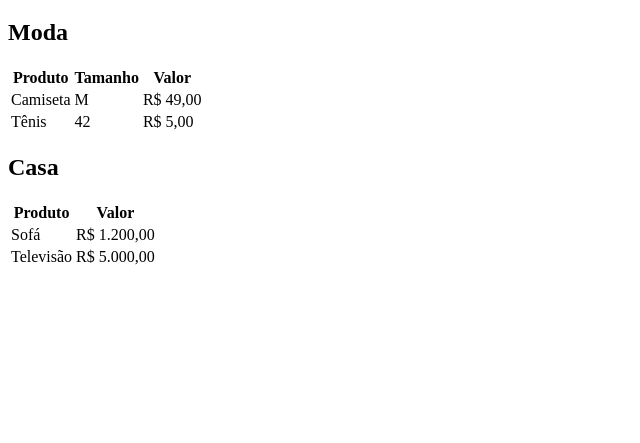
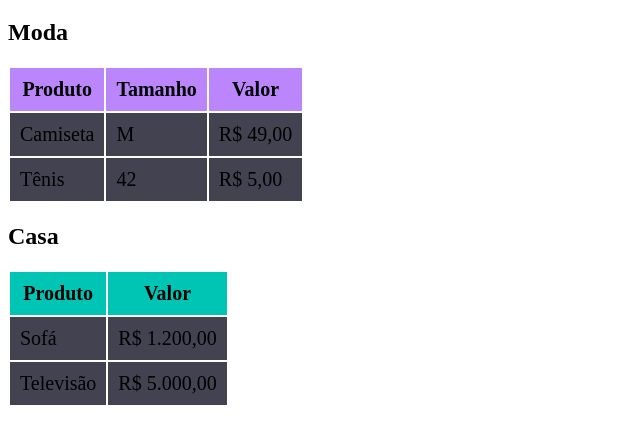
Before and after one commit to OVictorSantos/quest-html-e-css-basico, a plain HTML site: page index.html in a window 1280 px wide. Shown: the part 61-504 px from the top of the page, without its empty margins (0-640 px from the left). Drawn offline with Linux system fonts and the light colour scheme.

Commit message:
Projeto quest HTML e CSS basicos pronto

```diff
--- a/index.html
+++ b/index.html
@@ -5,6 +5,7 @@
     <meta http-equiv="X-UA-Compatible" content="IE=edge">
     <meta name="viewport" content="width=device-width, initial-scale=1.0">
     <title>Quest html e css basico</title>
+    <link rel="stylesheet" href="style.css">
 </head>
 <body>
     <h1>Quest html e css basico</h1>
@@ -13,43 +14,43 @@
 
     <table>
         <tr>
-            <th>
+            <th class="cabecalho-moda">
                 Produto
             </th>
 
-            <th>
+            <th class="cabecalho-moda">
                 Tamanho
             </th>
 
-            <th>
+            <th class="cabecalho-moda">
                 Valor
             </th>
         </tr>
 
         <tr>
-            <td>
+            <td class="dados-padrao">
                 Camiseta
             </td>
 
-            <td>
+            <td class="dados-padrao">
                 M
             </td>
 
-            <td>
+            <td class="dados-padrao">
                 R$ 49,00
             </td>
         </tr>
 
         <tr>
-            <td>
+            <td class="dados-padrao">
                 Tênis
             </td>
 
-            <td>
+            <td class="dados-padrao">
                 42
             </td>
 
-            <td>
+            <td class="dados-padrao">
                 R$ 5,00
             </td>
         </tr>
@@ -60,11 +61,11 @@
     <table>
         <tr>
 
-            <th>
+            <th class="cabecalho-casa">
                 Produto
             </th>
 
-            <th>
+            <th class="cabecalho-casa">
                 Valor
             </th>
 
@@ -72,11 +73,11 @@
 
         <tr>
 
-            <td>
+            <td class="dados-padrao">
                 Sofá
             </td>
 
-            <td>
+            <td class="dados-padrao">
                 R$ 1.200,00
             </td>
 
@@ -84,11 +85,11 @@
 
         <tr>
 
-            <td>
+            <td class="dados-padrao">
                 Televisão
             </td>
 
-            <td>
+            <td class="dados-padrao">
                 R$ 5.000,00
             </td>
 
--- /dev/null
+++ b/style.css
@@ -0,0 +1,16 @@
+.cabecalho-casa, .cabecalho-moda, .dados-padrao {
+    padding: 10px;
+    font-size: 20px;
+}
+
+.cabecalho-moda {
+    background-color: #BB86FC;
+}
+
+.cabecalho-casa {
+    background-color: #00C4B4;
+}
+
+.dados-padrao {
+    background-color: #424250;
+}
```
